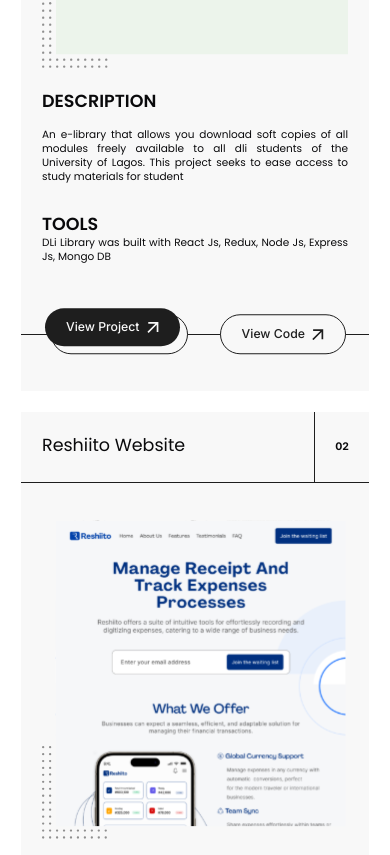
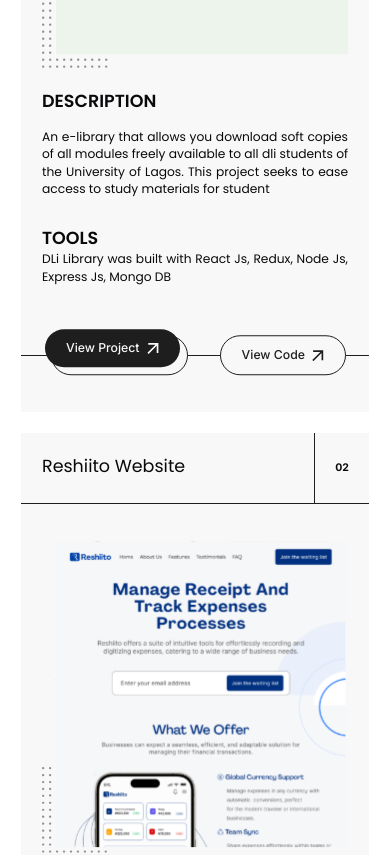
Before and after one commit to Johndiddles/portfolio-v2, a Next.js app: page / in a window 390 px wide. Shown: the part 1123-1978 px from the top of the page. Built offline with nearby package versions, Linux system fonts and the light colour scheme.

Commit message:
increase font size for project descriptions to improve readability

```diff
--- a/components/Projects/SingleProject.tsx
+++ b/components/Projects/SingleProject.tsx
@@ -44,13 +44,11 @@
         <div className="font-poppins p-6 pt-0 pb-20 md:p-10 lg:p-16 flex flex-col gap-8 border-t-0 border-b border-b-[#1E1E1E] md:border-y border-[#1E1E1E] mb-16 col-span-2 md:col-auto relative">
           <div className="flex flex-col gap-4">
             <h3 className="text-xl lg:text-2xl font-semibold">DESCRIPTION</h3>
-            <p className="text-justify text-xs sm:text-sm lg:text-base">
-              {description}
-            </p>
+            <p className="text-justify text-sm lg:text-base">{description}</p>
           </div>
           <div>
             <h3 className="text-xl lg:text-2xl font-semibold">TOOLS</h3>
-            <p className="text-justify text-xs sm:text-sm lg:text-base">
+            <p className="text-justify text-sm lg:text-base">
               {`${title} was built with ${tools.join(", ")}`}
             </p>
           </div>
```
